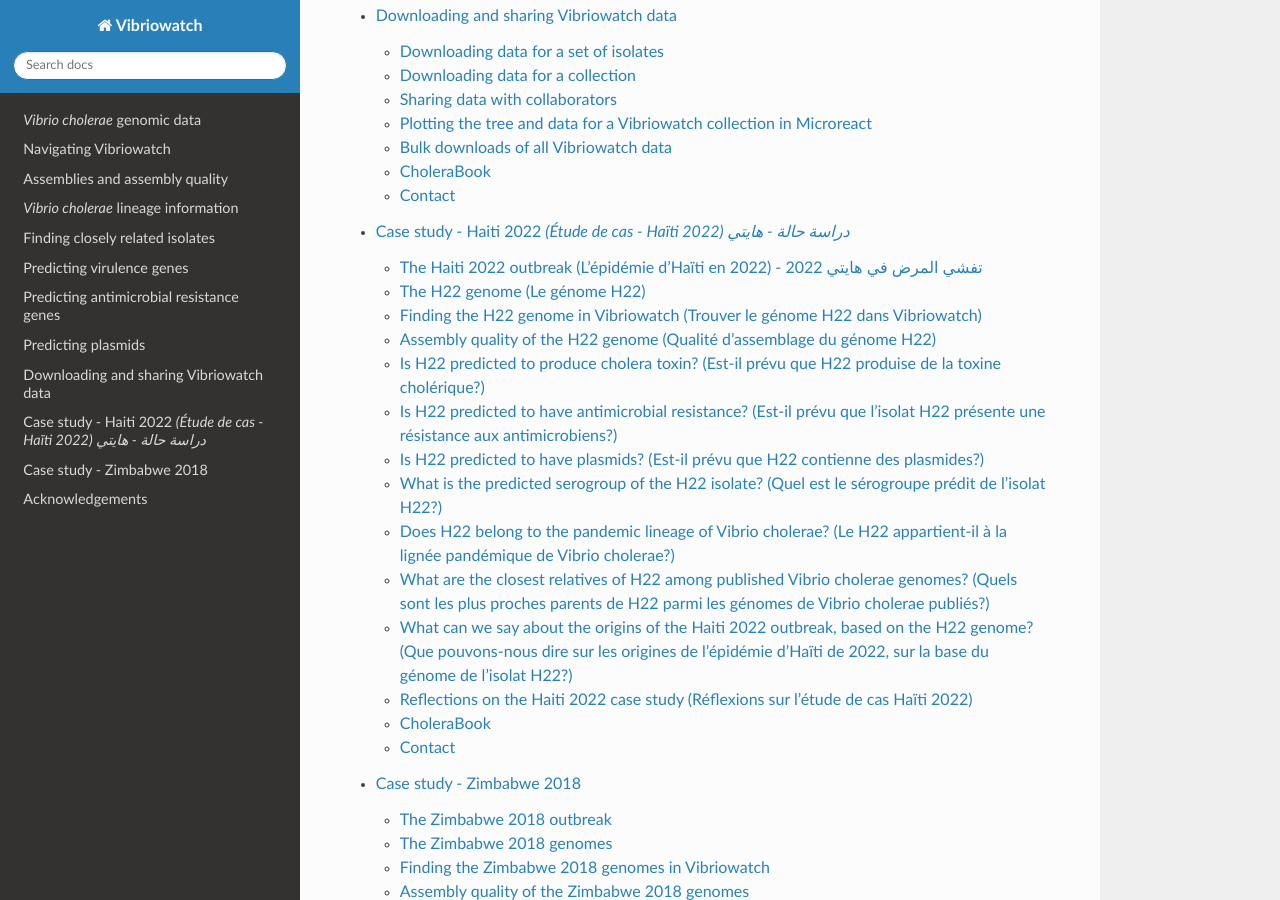
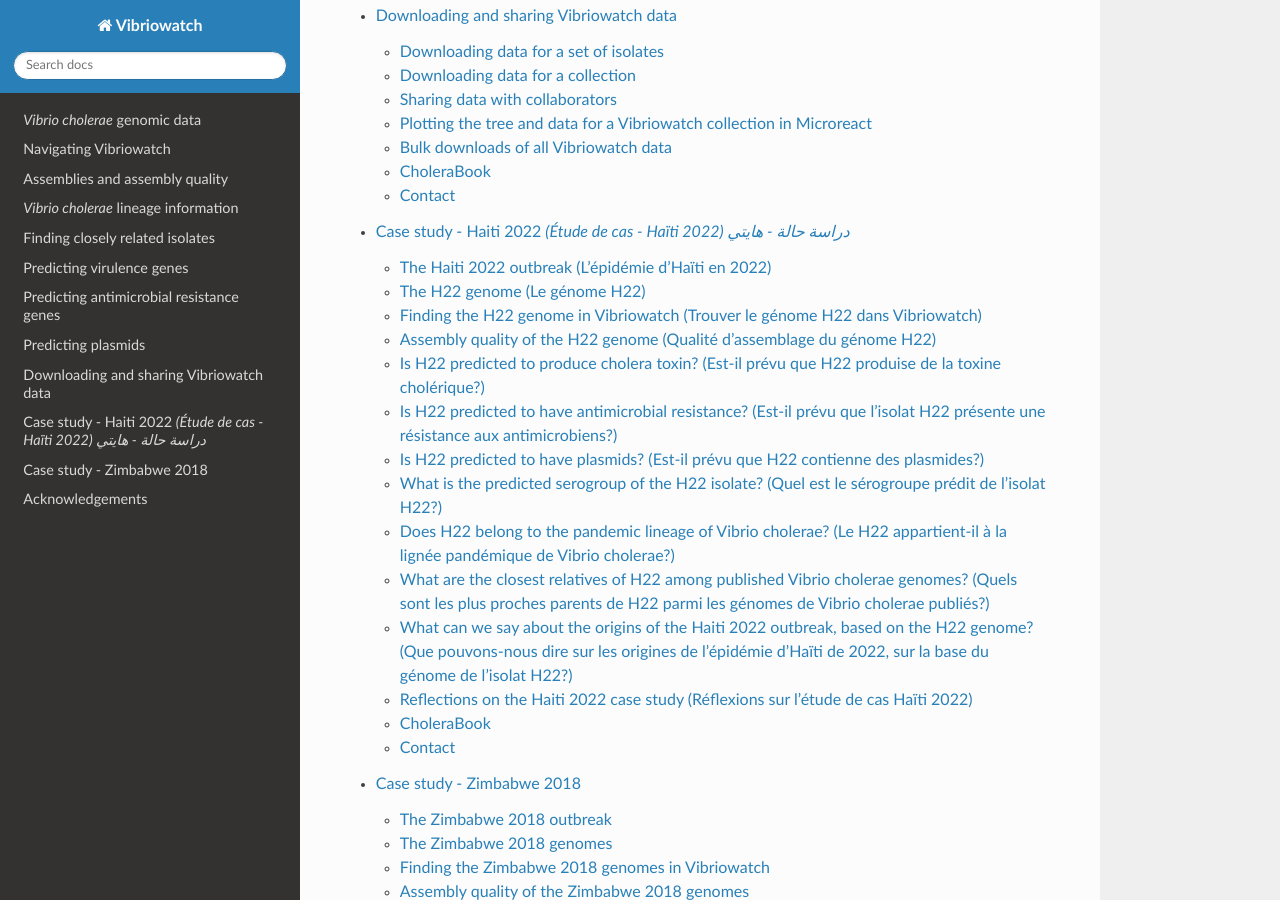
Before and after one commit to avrilcoghlan/vibriowatch, a Sphinx documentation site: the page built from docs/source/index.rst, in a window 1280 px wide and 900 px high, scrolled down 3228 px. Built offline with Sphinx 7.4.7 and the Read the Docs theme 3.1.0, drawn with Linux system fonts in a browser that asks for light colours.

Commit message:
Update haiti.rst

```diff
--- a/docs/source/haiti.rst
+++ b/docs/source/haiti.rst
@@ -48,8 +48,10 @@
 
 |
 
-The Haiti 2022 outbreak (L'épidémie d'Haïti en 2022) - تفشي المرض في هايتي 2022
+The Haiti 2022 outbreak (L'épidémie d'Haïti en 2022)
 ----------------------------------------------------
+
+تفشي المرض في هايتي 2022
 
 You may already know that in January 2010 there was a catastrophic earthquake in Haiti, an island in the Caribbean.
 Later that year, in October 2010, a huge cholera outbreak began in Haiti, that lasted up until 2019, and included
```
